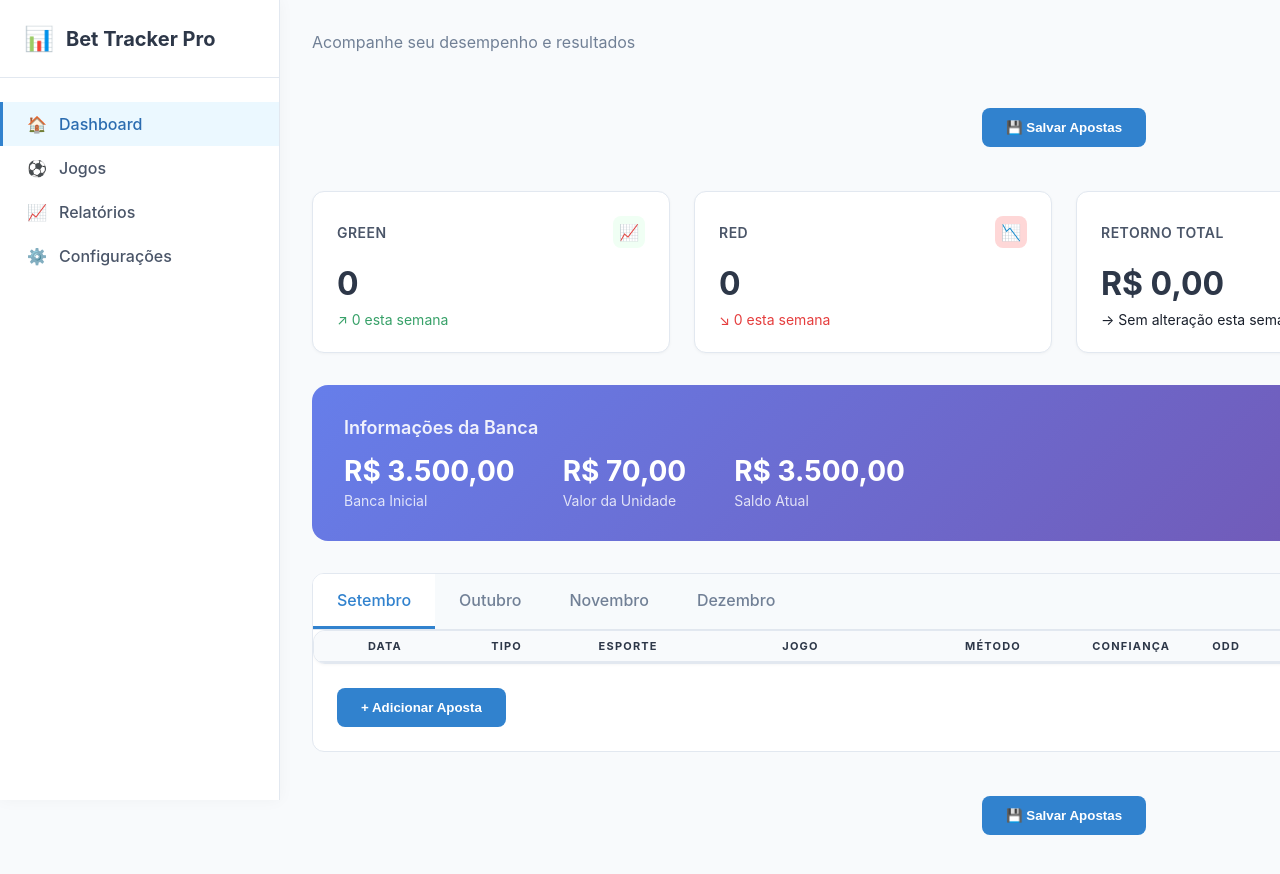
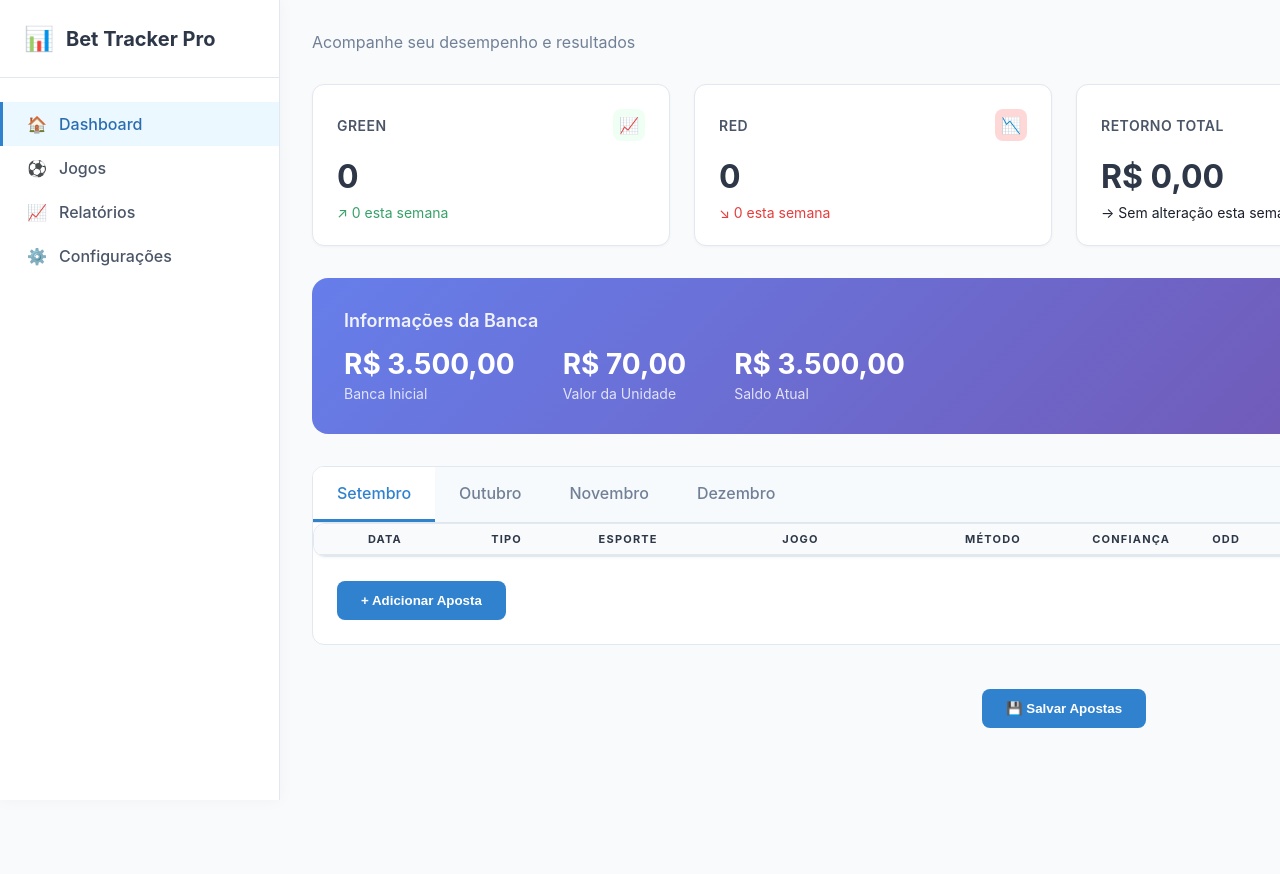
Before and after one commit to christiancastro24/apostas, a plain HTML site: page index.html in a window 1280 px wide. Shown: the top 874 px of the page. After the commit the page ends 804 px from the top, so only its background shows below. Drawn offline with Linux system fonts and the light colour scheme.

Commit message:
removendo botao duplicado

```diff
--- a/index.html
+++ b/index.html
@@ -904,13 +904,6 @@
       <div class="main-content">
         <div class="page-header">
           <p class="page-subtitle">Acompanhe seu desempenho e resultados</p>
-        </div>
-
-        <!-- Botão para salvar manualmente -->
-        <div style="text-align: center; margin: 20px 0">
-          <button class="add-btn" onclick="saveBetsData()">
-            💾 Salvar Apostas
-          </button>
         </div>
 
         <!-- Stats Cards -->
```
